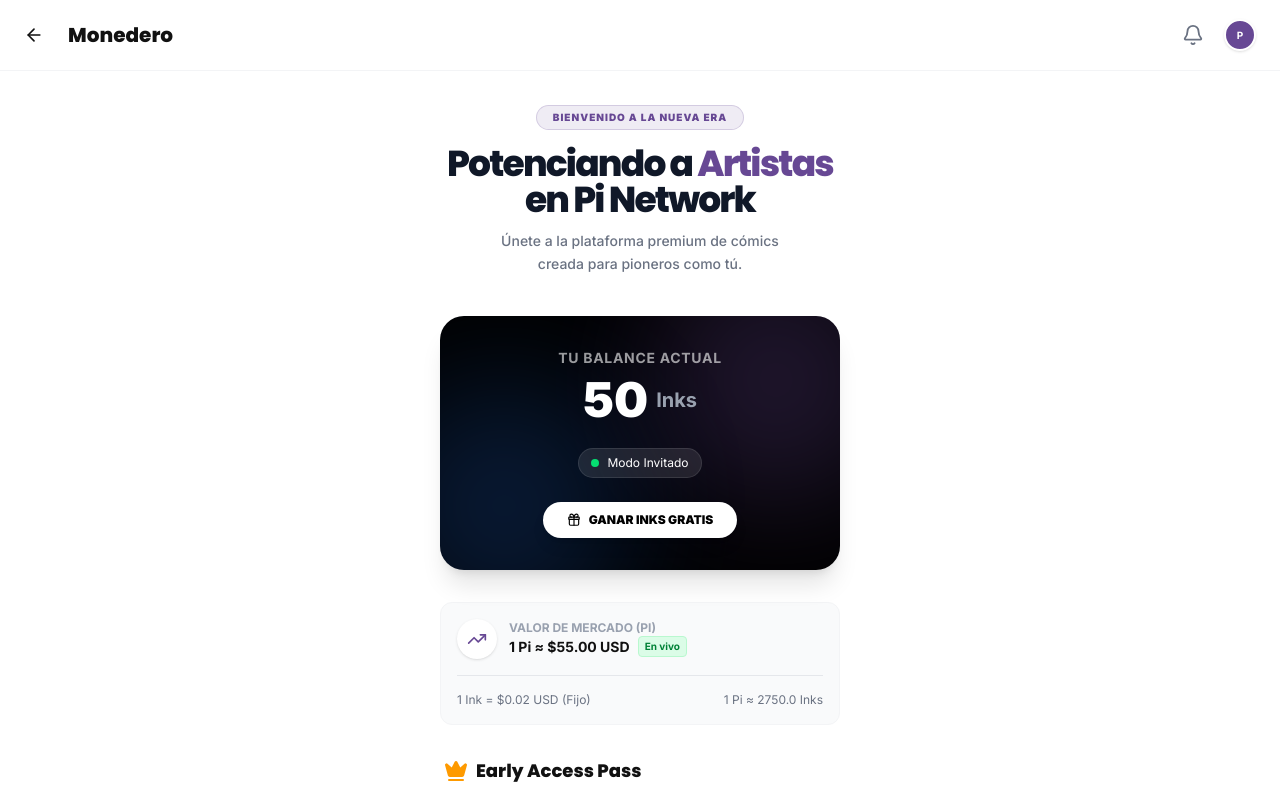
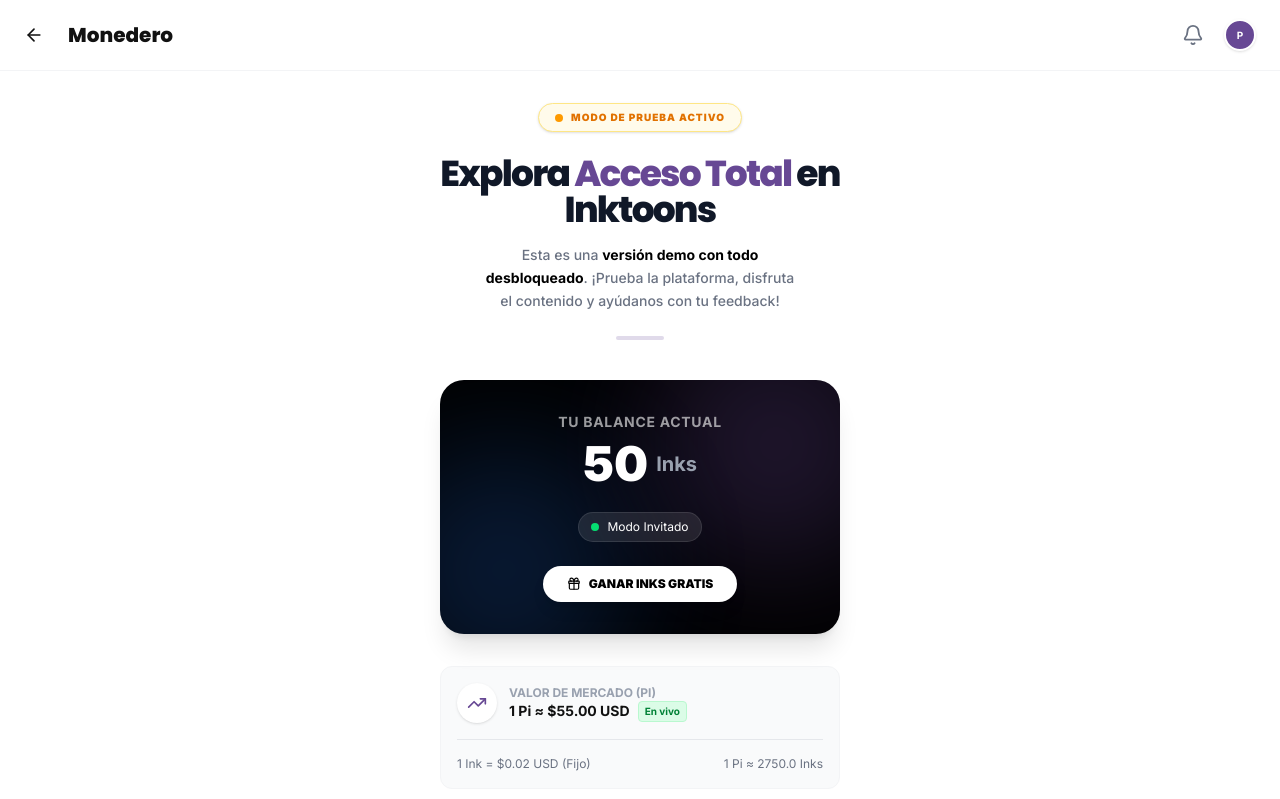
Before and after one commit to Inktoons/Inktoons, a Next.js app: page /wallet in a window 1280 px wide. Shown: the top 799 px of the page. Built offline with nearby package versions, Linux system fonts and the light colour scheme; no server answers; the database is empty.

Commit message:
UI: Add demo feedback message to wallet page

```diff
--- a/src/app/wallet/page.tsx
+++ b/src/app/wallet/page.tsx
@@ -258,17 +258,23 @@
             </div>
 
             <main className="max-w-md mx-auto px-6 py-8">
-                {/* Hero Promotion Message */}
+                {/* Demo / Welcome Message */}
                 <div className="mb-10 text-center">
-                    <p className="inline-block bg-pi-purple/10 text-pi-purple text-[10px] font-black px-4 py-1 rounded-full border border-pi-purple/20 uppercase tracking-widest mb-4">
-                        Bienvenido a la Nueva Era
+                    <div className="inline-flex items-center gap-2 bg-amber-50 text-amber-600 text-[10px] font-black px-4 py-1.5 rounded-full border border-amber-200 uppercase tracking-widest mb-6 shadow-sm">
+                        <span className="relative flex h-2 w-2">
+                            <span className="animate-ping absolute inline-flex h-full w-full rounded-full bg-amber-400 opacity-75"></span>
+                            <span className="relative inline-flex rounded-full h-2 w-2 bg-amber-500"></span>
+                        </span>
+                        Modo de Prueba Activo
+                    </div>
+                    <h2 className="text-4xl font-black text-gray-900 tracking-tighter leading-none mb-4">
+                        Explora <span className="text-pi-purple">Acceso Total</span> en Inktoons
+                    </h2>
+                    <p className="text-gray-500 font-medium text-sm leading-relaxed max-w-[320px] mx-auto mb-6">
+                        Esta es una <span className="text-black font-bold">versión demo con todo desbloqueado</span>.
+                        ¡Prueba la plataforma, disfruta el contenido y ayúdanos con tu feedback!
                     </p>
-                    <h2 className="text-4xl font-black text-gray-900 tracking-tighter leading-none mb-3">
-                        Potenciando a <span className="text-pi-purple">Artistas</span> en Pi Network
-                    </h2>
-                    <p className="text-gray-500 font-medium text-sm leading-relaxed max-w-[280px] mx-auto">
-                        Únete a la plataforma premium de cómics creada para pioneros como tú.
-                    </p>
+                    <div className="w-12 h-1 bg-pi-purple/20 mx-auto rounded-full" />
                 </div>
 
                 {/* Balance Card */}
```
